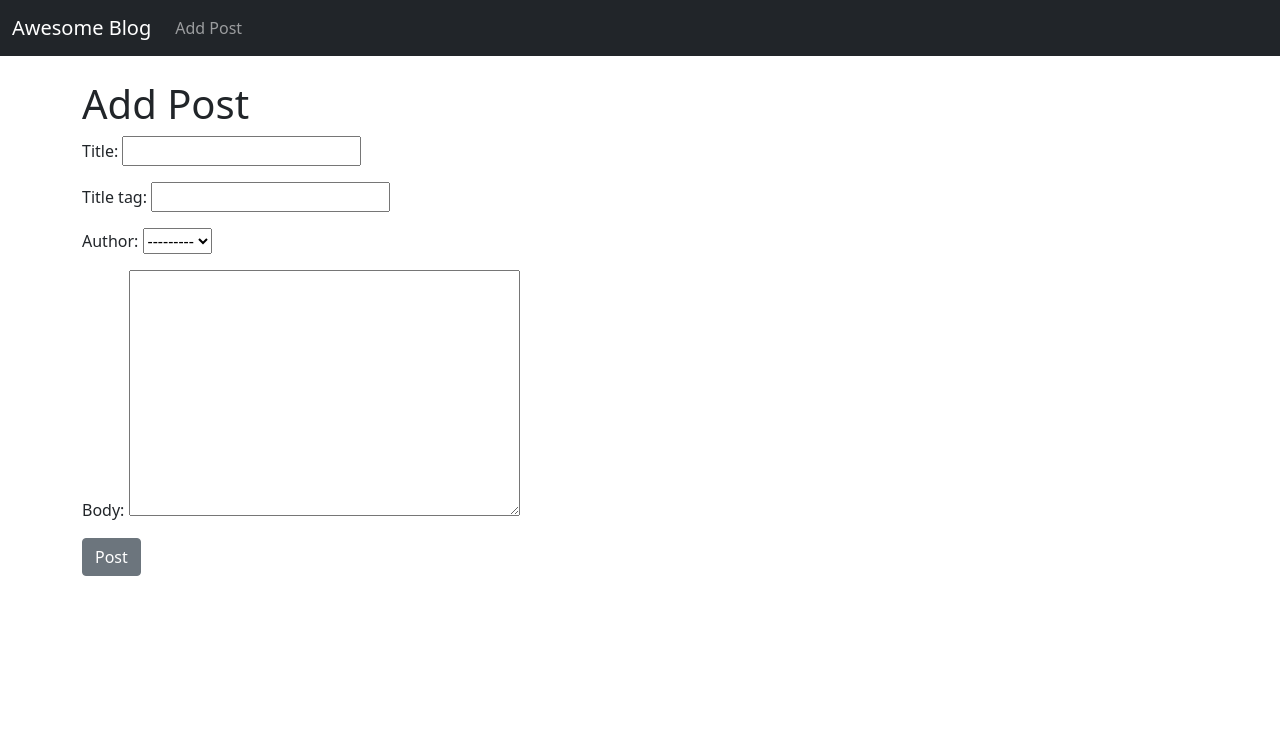
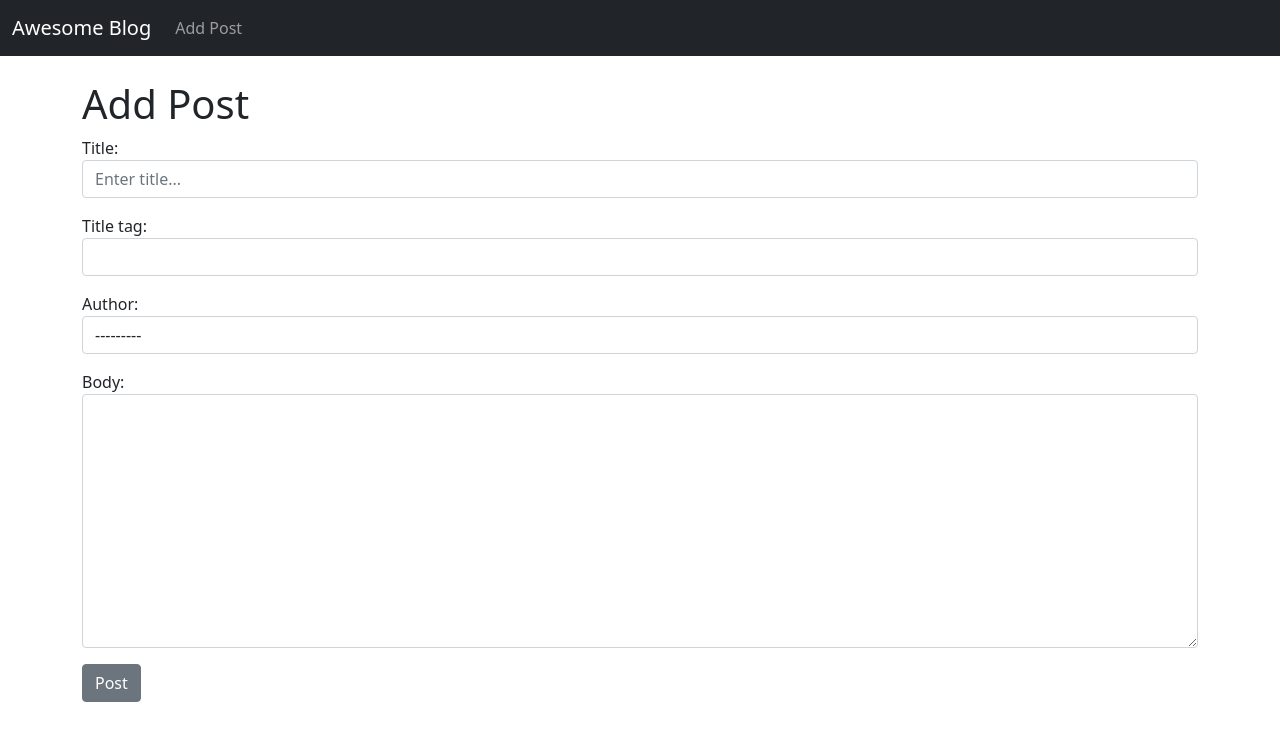
Before and after one commit to shinchri/django-full-blog, a Django app: page /add_post/ in a window 1280 px wide. Shown: the top 741 px of the page. Run offline with Django 4.2, Linux system fonts and the light colour scheme.

Commit message:
feat: Create Forms for styling with Bootstrap

```diff
--- /dev/null
+++ b/theblog/forms.py
@@ -0,0 +1,15 @@
+from django import forms
+
+from .models import Post
+
+class PostForm(forms.ModelForm):
+  class Meta:
+    model = Post
+    fields = ('title', 'title_tag', 'author', 'body')
+
+    widgets = {
+      'title': forms.TextInput(attrs={'class': 'form-control', 'placeholder': 'Enter title...'}),
+      'title_tag': forms.TextInput(attrs={'class': 'form-control'}),
+      'author': forms.Select(attrs={'class': 'form-control'}),
+      'body': forms.Textarea(attrs={'class': 'form-control'}),
+    }
--- a/theblog/templates/add_post.html
+++ b/theblog/templates/add_post.html
@@ -6,11 +6,13 @@
   <h1>Add Post</h1>
 
   <form method="POST">
-    {% csrf_token %}
+    <div class="form-group">
+      {% csrf_token %}
 
-    {{ form.as_p }}
+      {{ form.as_p }}
 
-    <button class="btn btn-secondary">Post</button>
+      <button class="btn btn-secondary">Post</button>
+    </div>
   </form>
 
 {% endblock %}
--- a/theblog/views.py
+++ b/theblog/views.py
@@ -2,6 +2,7 @@ from django.shortcuts import render
 from django.views.generic import ListView, DetailView, CreateView
 
 from theblog.models import Post
+from .forms import PostForm
 
 # Create your views here.
 class HomeView(ListView):
@@ -14,6 +15,7 @@ class ArticleDetailView(DetailView):
 
 class AddPostView(CreateView):
   model = Post
+  form_class = PostForm
   template_name = "add_post.html"
-  fields = '__all__' # put all fields
+  # fields = '__all__' # put all fields
   # fields = ('title', 'body')
```
